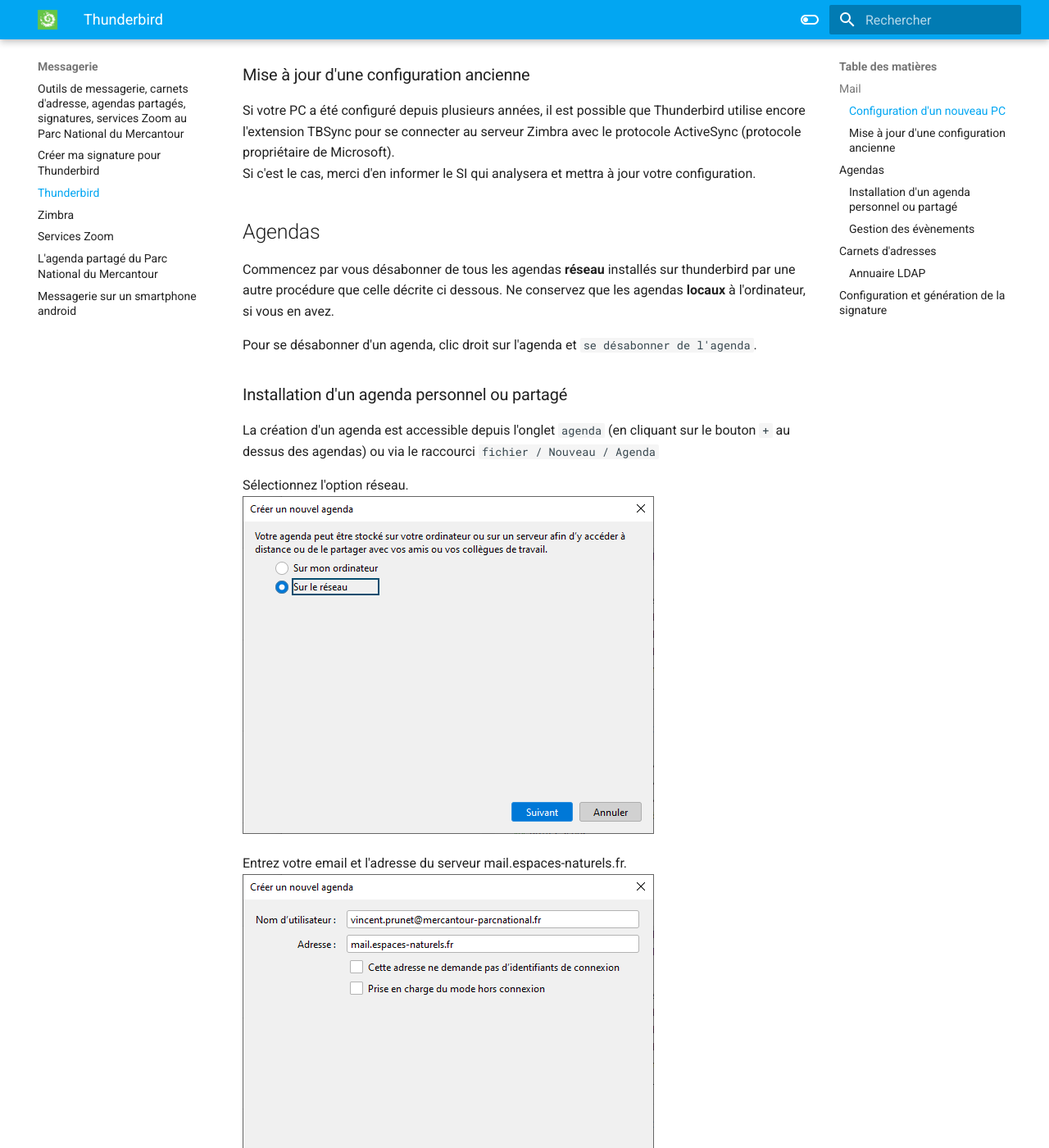
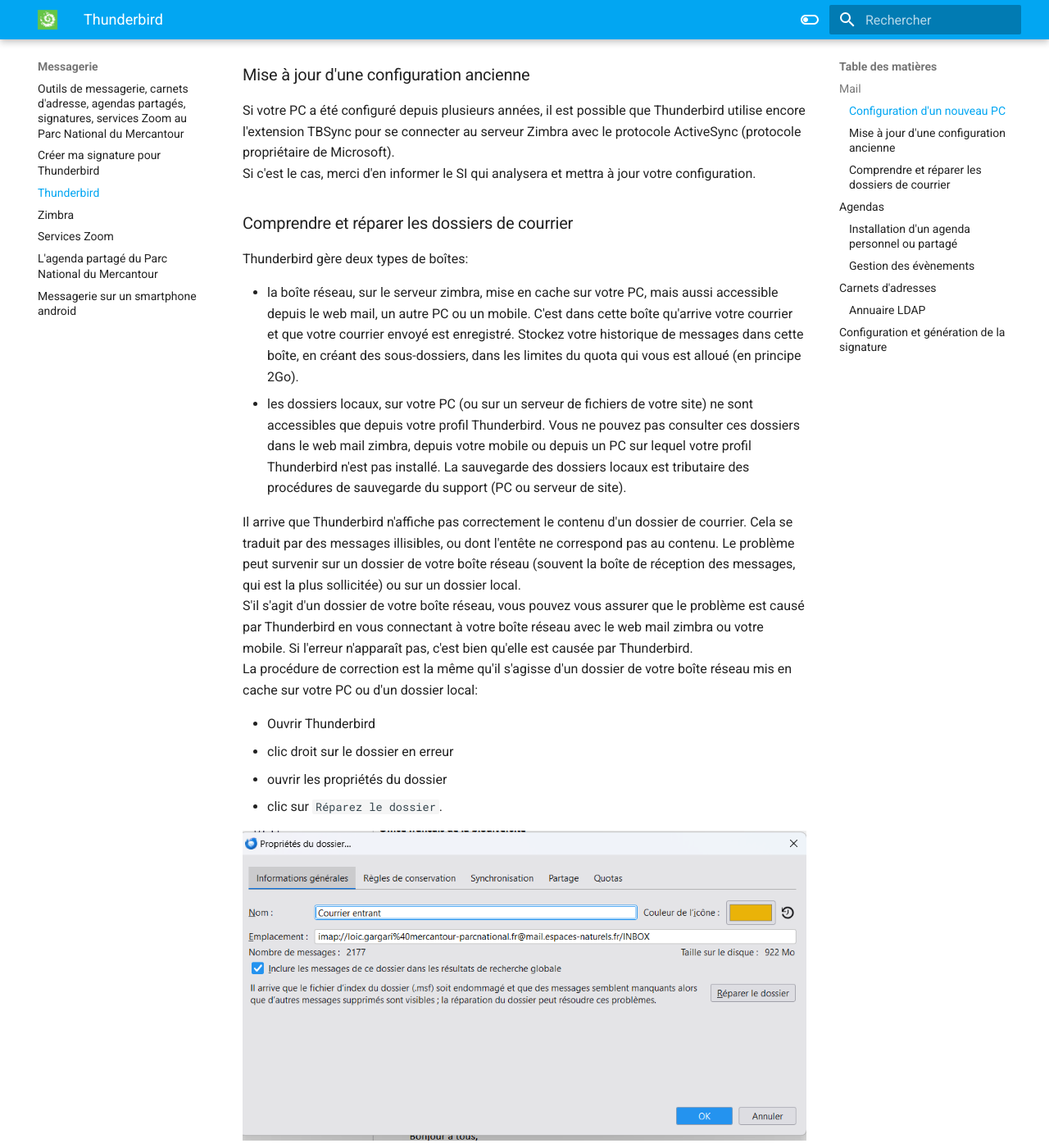
Before and after one commit to PnMercantour/faq, an MkDocs documentation site: the page built from docs/messagerie/Thunderbird.md, in a window 1280 px wide and 1400 px high, scrolled down 1525 px. Shown: the whole window at 82% size. Built offline with MkDocs 1.6.1 and Material for MkDocs 9.7.7, drawn with Linux system fonts in a browser that asks for light colours; some of the changed text lies outside the part shown.

Commit message:
dossiers de courrier

```diff
--- a/docs/messagerie/Thunderbird.md
+++ b/docs/messagerie/Thunderbird.md
@@ -38,6 +38,26 @@
 
 Si votre PC a été configuré depuis plusieurs années, il est possible que Thunderbird utilise encore l'extension TBSync pour se connecter au serveur Zimbra avec le protocole ActiveSync (protocole propriétaire de Microsoft).
 Si c'est le cas, merci d'en informer le SI qui analysera et mettra à jour votre configuration.
+
+### Comprendre et réparer les dossiers de courrier
+
+Thunderbird gère deux types de boîtes:
+
+- la boîte réseau, sur le serveur zimbra, mise en cache sur votre PC, mais aussi accessible depuis le web mail, un autre PC ou un mobile. C'est dans cette boîte qu'arrive votre courrier et que votre courrier envoyé est enregistré. Stockez votre historique de messages dans cette boîte, en créant des sous-dossiers, dans les limites du quota qui vous est alloué (en principe 2Go).
+- les dossiers locaux, sur votre PC (ou sur un serveur de fichiers de votre site) ne sont accessibles que depuis votre profil Thunderbird. Vous ne pouvez pas consulter ces dossiers dans le web mail zimbra, depuis votre mobile ou depuis un PC sur lequel votre profil Thunderbird n'est pas installé. La sauvegarde des dossiers locaux est tributaire des procédures de sauvegarde du support (PC ou serveur de site).
+
+Il arrive que Thunderbird n'affiche pas correctement le contenu d'un dossier de courrier. Cela se traduit par des messages illisibles, ou dont l'entête ne correspond pas au contenu. Le problème peut survenir sur un dossier de votre boîte réseau (souvent la boîte de réception des messages, qui est la plus sollicitée) ou sur un dossier local.
+S'il s'agit d'un dossier de votre boîte réseau, vous pouvez vous assurer que le problème est causé par Thunderbird en vous connectant à votre boîte réseau avec le web mail zimbra ou votre mobile. Si l'erreur n'apparaît pas, c'est bien qu'elle est causée par Thunderbird.
+La procédure de correction est la même qu'il s'agisse d'un dossier de votre boîte réseau mis en cache sur votre PC ou d'un dossier local:
+
+- Ouvrir Thunderbird
+- clic droit sur le dossier en erreur
+- ouvrir les propriétés du dossier
+- clic sur `Réparez le dossier`.
+
+![](../img/Préférences-Dossier.png)
+
+Thunderbird va alors recalculer l'index des messages contenus dans le dossier (cela peut prendre plusieurs minutes pour la boîte de réception ou d'autres gros dossiers sur la boîte réseau), ce qui en principe corrige le problème.
 
 ## Agendas
 
@@ -131,4 +151,4 @@
 
 Se rendre ensuite sur le compte thunderbird où l'on souhaite apporter une signature et naviguer vers "Outils" dans la barre d'outils se trouvant en haut d'écran, puis sur "Paramètres des comptes". Une fois à ce niveau sur la première page, sélectionner "Apposer la signature à partir d'un fichier", puis cliquer sur la case "Choisir" se trouvant directement à droite. Enfin, sélectionner la signature précedémment téléchargée.
 
-En dernier lieu, se rendre à nouveau vers "Outils" dans la barre d'outils, puis sur "Paramètres". Ensuite, cliquer sur l'onglet "Vie privée et sécurité", cocher la case "Autoriser le contenu distant dans les messages" et cliquer sur "Exceptions". Renseigner dans "Adresse du site web" : *@mercantour-parcnational.fr puis "Autoriser", enfin, cliquer sur "Enregistrer les modifications".
+En dernier lieu, se rendre à nouveau vers "Outils" dans la barre d'outils, puis sur "Paramètres". Ensuite, cliquer sur l'onglet "Vie privée et sécurité", cocher la case "Autoriser le contenu distant dans les messages" et cliquer sur "Exceptions". Renseigner dans "Adresse du site web" : \*@mercantour-parcnational.fr puis "Autoriser", enfin, cliquer sur "Enregistrer les modifications".
```
Also changed, not shown: docs/img/Préférences-Dossier.png (added).
